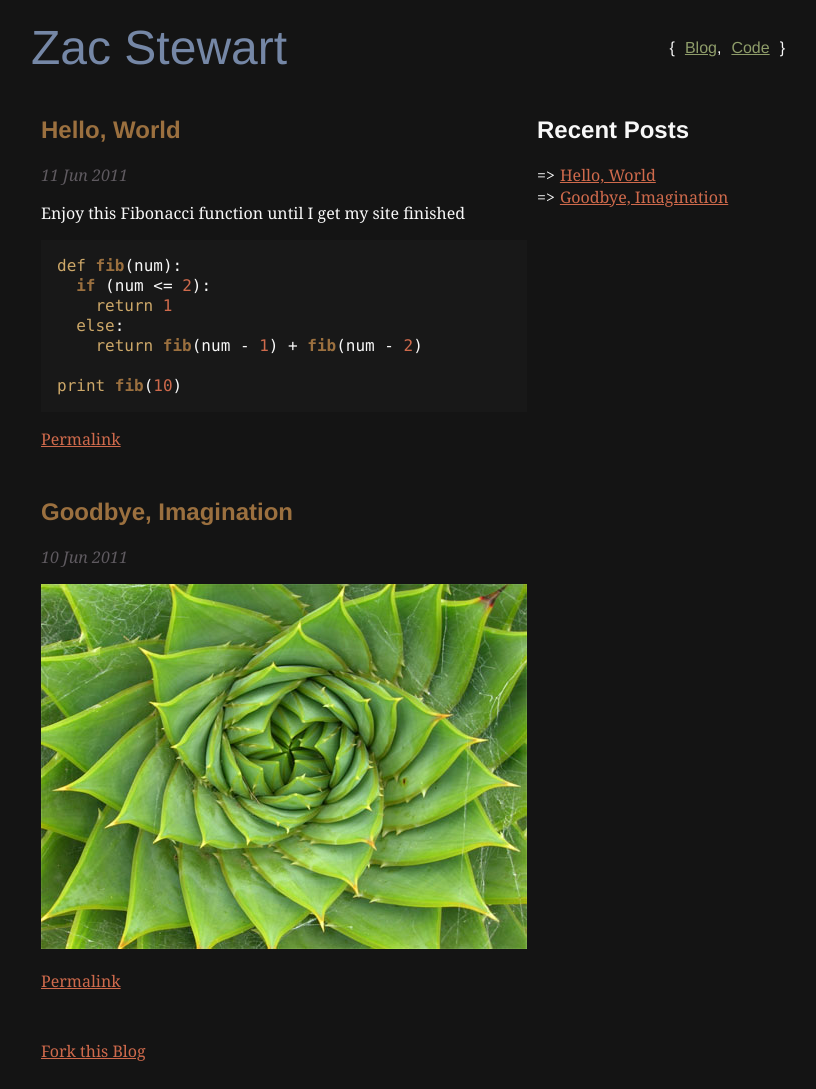
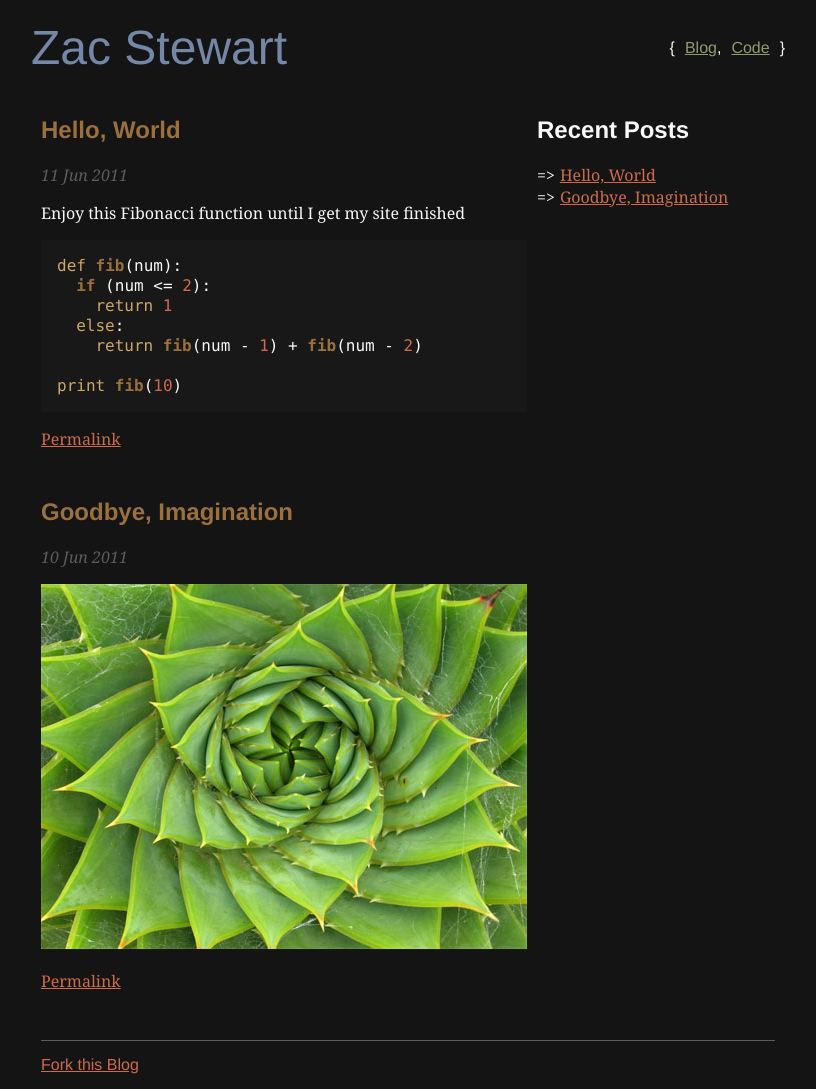
Before and after one commit to zacstewart/zacstewart.github.io, a Jekyll site: the page built from index.html, in a window 1280 px wide. Shown: the whole page, without its empty margins (232-1048 px from the left). Built offline with Jekyll 4.4.1, drawn with Linux system fonts in a browser that asks for light colours; some web fonts are replaced; before the commit the page ends 1062 px from its top, so only the background shows below that.

```diff
--- a/css/screen.css
+++ b/css/screen.css
@@ -624,5 +624,9 @@ a:active {
 #container #footer {
   overflow: hidden;
   *zoom: 1;
+  border-top: solid 1px #5f5a60;
   clear: both;
+  font-family: Helvetica, Arial, sans-serif;
+  height: 48px;
+  line-height: 48px;
 }
--- a/sass/screen.scss
+++ b/sass/screen.scss
@@ -135,6 +135,10 @@ a {
   }
   #footer {
     @include clearfix;
+    border-top: solid 1px #5f5a60;
     clear: both;
+    font-family: Helvetica, Arial, sans-serif;
+    height: 48px;
+    line-height: 48px;
   }
 }
```
Also changed, not shown: _layouts/default.html (+11 -0 lines).
